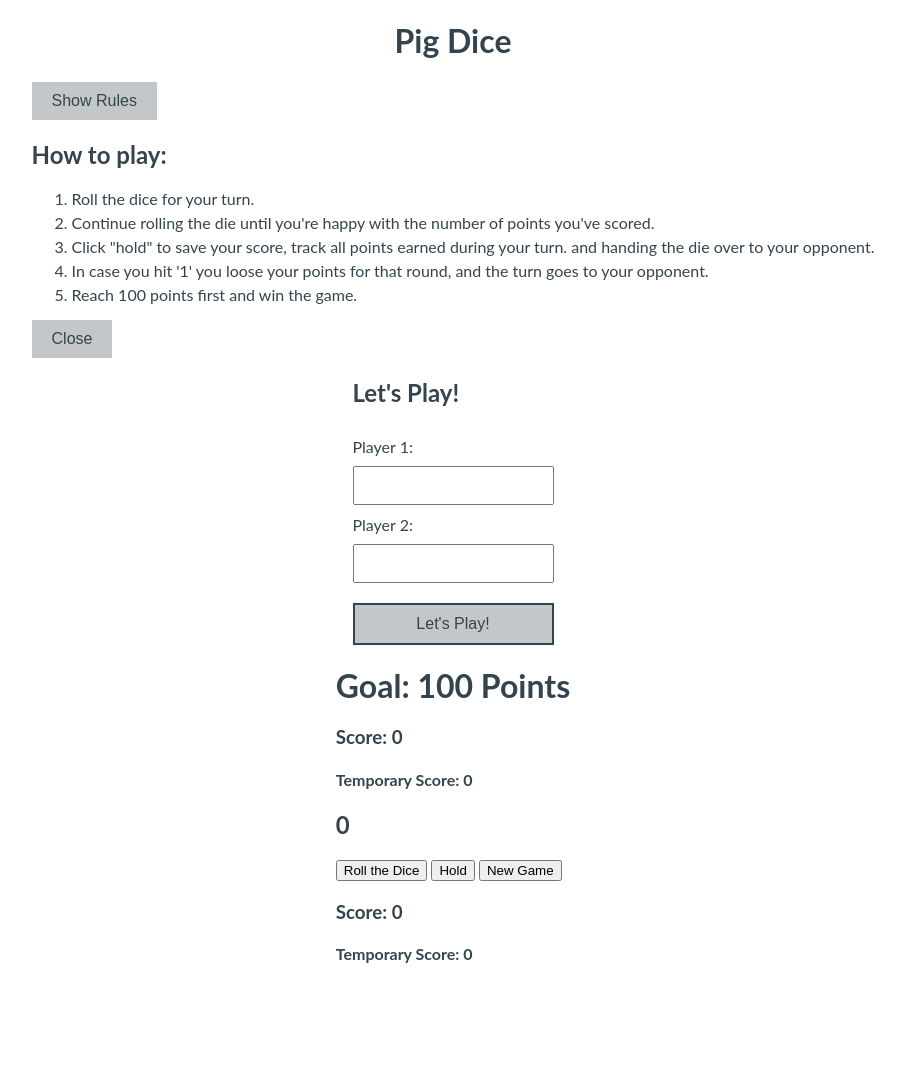
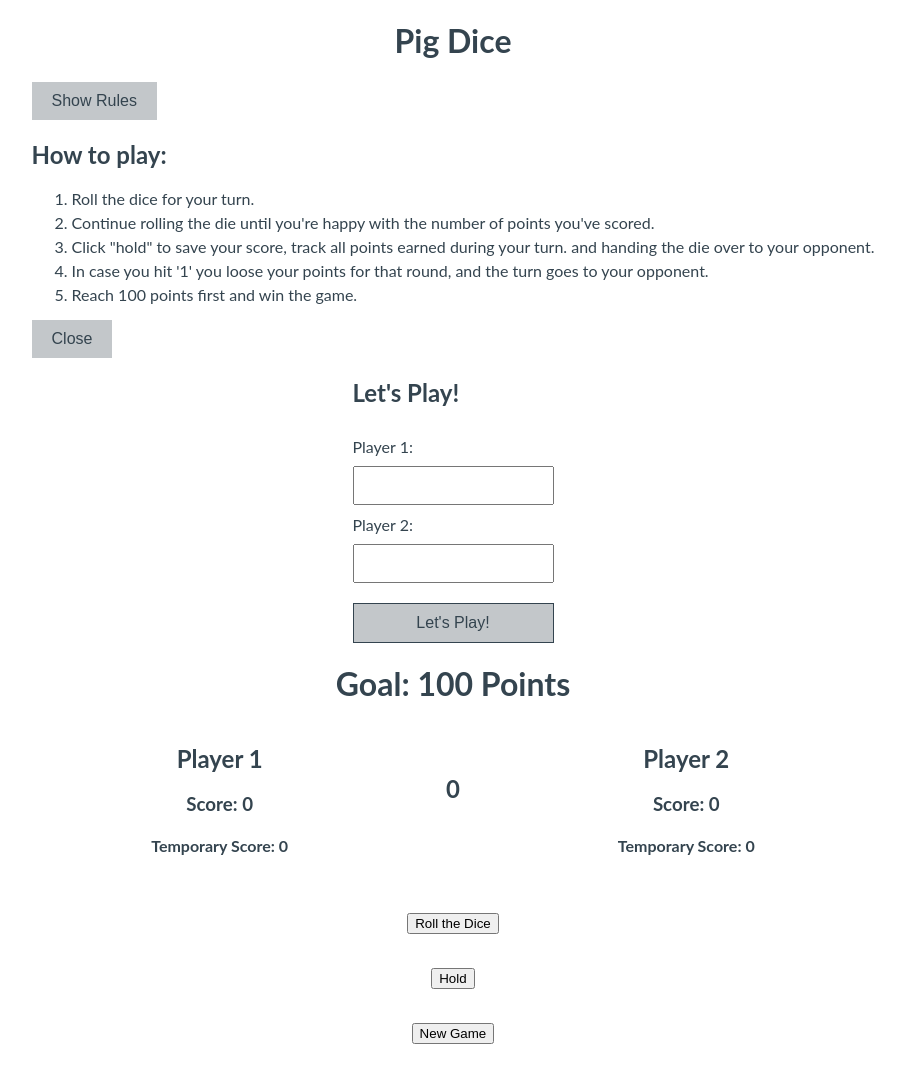
Before and after one commit to Object-ions/Pig-Dice, a plain HTML site: page index.html in a window 1280 px wide. Shown: the whole page, without its empty margins (187-1092 px from the left). Before the commit the page ends 984 px from the top, so only its background shows below. Drawn offline with Linux system fonts and the light colour scheme.

Commit message:
add styling

```diff
--- a/index.html
+++ b/index.html
@@ -30,7 +30,6 @@
     </div>
   </aside>
 
-  <article>
   <form>
     <h2>Let's Play!</h2>
     <label>Player 1:</label>
@@ -39,20 +38,20 @@
     <input id="player-2-input-name" type="text">
     <button type="submit" class="btn">Let's Play!</button>
   </form>
-  </article>
 
   <main>
     <div id="goal-div" class="invisible">
       <h1>Goal: 100 Points</h1>
     </div>
 
+    <div class="game-div">
+
       <div id="player-1" class="container">
-      <h2> <span id="player-1-name"></span></h2>
+        <h2> <span id="player-1-name">Player 1</span></h2>
         <h3>Score: <span id="player-1-perm-score" class="perm-score">0</span></h3>
         <h4 id="temp-score">Temporary Score: <span id="player-1-temp-score">0</span></h4>
       </div>
 
-    <!-- middle div -->
       <div id="middle-div" class="container">
         <div id="dice-current-number" class="invisible">
           <h2 id="display-dice-roll">0</h2>
@@ -65,11 +64,11 @@
         </div>
       </div>
 
-    <!-- Player 2 -->
       <div id="player-2" class="container">
-      <h2><span id="player-2-name"></span></h2>
+        <h2><span id="player-2-name">Player 2</span></h2>
         <h3>Score: <span id="player-2-perm-score" class="perm-score">0</span></h3>
         <h4 id="temp-score">Temporary Score: <span id="player-2-temp-score">0</span></h4>
+      </div>
     </div>
 
   </main>
--- a/style.css
+++ b/style.css
@@ -19,6 +19,11 @@ body {
   height: 100vh;
   margin: 0;
   font-family: 'Lato', sans-serif;
+}
+
+main {
+  width: 700px;
+  text-align: center;
 }
 
 li {
@@ -44,7 +49,7 @@ form label {
 
 form .btn {
   margin-top: 20px;
-  border: 2px solid var(--dark-color);
+  border: 1px solid var(--dark-color);
 }
 
 form .btn:active {
@@ -59,3 +64,25 @@ form .btn:active {
   padding: 10px 20px;
   cursor: pointer;
 }
+
+.container {
+  align-items: center;
+  width: 33.33%;
+}
+
+.game-div {
+  display: flex;
+}
+
+.buttons {
+  height: 200px;
+  display: flex;
+  flex-direction: column;
+  flex-wrap: nowrap;
+  justify-content: space-evenly;
+  align-items: center;
+}
+
+#dice-current-number {
+  margin: 50px 0 75px 0;
+}
```
Lines whose indentation alone changed are shown as unchanged.
